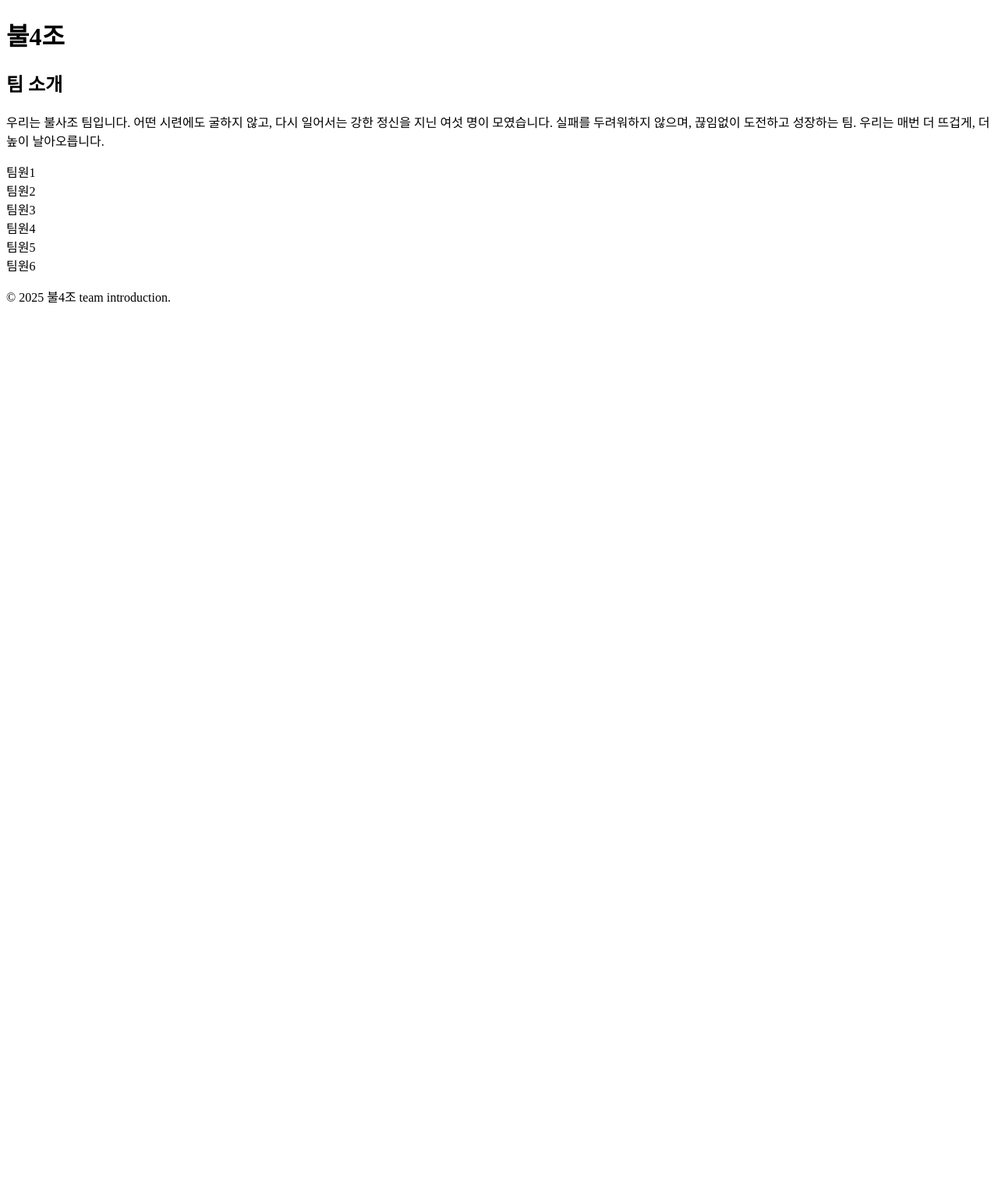
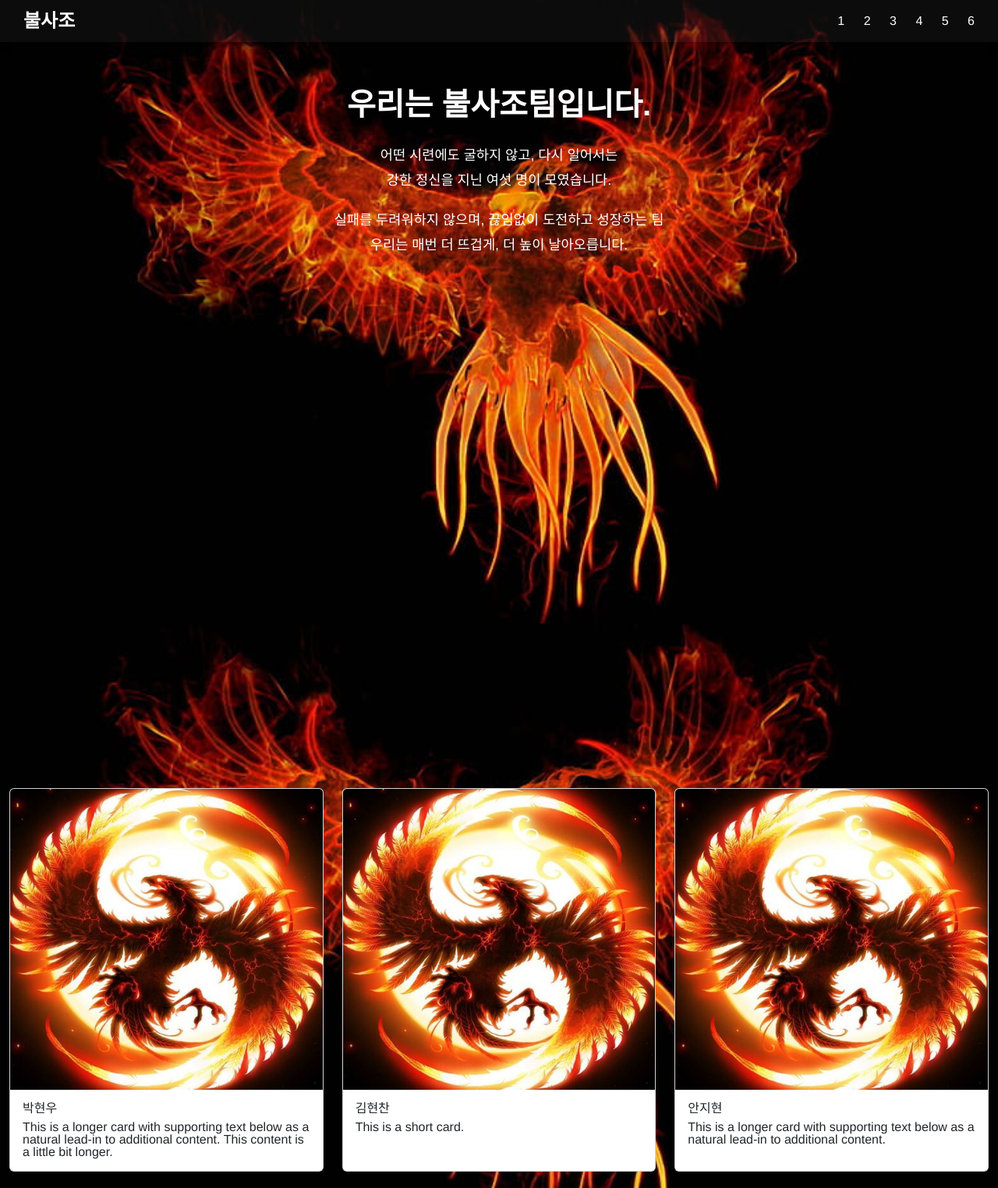
Before and after one commit to An-jihyun/team_introduction, a plain HTML site: page index.html in a window 1280 px wide. Shown: the top 1524 px of the page at 78% size. Before the commit the page ends 800 px from the top, so only its background shows below. Drawn offline with nearby package versions, Linux system fonts and the light colour scheme.

Commit message:
index.html css 구현

```diff
--- /dev/null
+++ b/css/index.css
@@ -0,0 +1,66 @@
+body {
+  background-image: url("../images/indexbg.png");
+  background-size: cover;
+  background-repeat: no-repeat;
+  background-position: center center;
+  background-attachment: fixed;
+  color: #ffffff;
+  font-family: "Helvetica Neue", sans-serif;
+  margin: 0;
+  padding: 0;
+}
+
+.navbar {
+  display: flex;
+  justify-content: space-between;
+  align-items: center;
+  padding: 15px 30px;
+  background-color: #29292948;
+  box-shadow: 0 2px 8px rgba(0, 0, 0, 0.5);
+}
+
+.logo {
+  font-size: 1.5em;
+  font-weight: bold;
+}
+
+.nav-links a {
+  color: #ffffff;
+  text-decoration: none;
+  margin-left: 20px;
+  font-size: 1em;
+  transition: color 0.3s;
+}
+
+.nav-links a:hover {
+  color: #00ffff;
+}
+
+/**/
+.team-intro {
+  color: #ffffff;
+  text-align: center;
+  padding: 60px 20px;
+  max-width: 800px;
+  margin: 0 auto;
+}
+
+.team-intro h2 {
+  font-size: 2.5em;
+  font-weight: bold;
+  margin-bottom: 30px;
+}
+
+.team-intro p {
+  font-size: 1.1em;
+  line-height: 1.8;
+  margin-bottom: 20px;
+}
+
+/**/
+
+.card-wrapper {
+  max-width: 1500px;
+  margin: 600px auto;
+  margin-bottom: 50px;
+}
--- a/index.html
+++ b/index.html
@@ -3,33 +3,113 @@
   <head>
     <meta charset="UTF-8" />
     <meta name="viewport" content="width=device-width, initial-scale=1.0" />
-    <title>🐤 불4조 팀원 소개 🔥</title>
+    <title>Dark Mode Design Showcase</title>
+    <link
+      href="https://cdn.jsdelivr.net/npm/bootstrap@5.3.5/dist/css/bootstrap.min.css"
+      rel="stylesheet"
+      integrity="sha384-SgOJa3DmI69IUzQ2PVdRZhwQ+dy64/BUtbMJw1MZ8t5HZApcHrRKUc4W0kG879m7"
+      crossorigin="anonymous"
+    />
+    <link rel="stylesheet" href="css/reset.css" />
+    <link rel="stylesheet" href="css/index.css" />
   </head>
   <body>
-    <header class="team-header">
-      <h1>불4조</h1>
+    <header class="navbar">
+      <div class="logo">불사조</div>
+      <nav class="nav-links">
+        <a href="#link1">1</a>
+        <a href="#link2">2</a>
+        <a href="#link3">3</a>
+        <a href="#link4">4</a>
+        <a href="#link5">5</a>
+        <a href="#link6">6</a>
+      </nav>
     </header>
 
     <section class="team-intro">
-      <h2>팀 소개</h2>
+      <h2>우리는 불사조팀입니다.</h2>
       <p>
-        우리는 불사조 팀입니다. 어떤 시련에도 굴하지 않고, 다시 일어서는 강한 정신을 지닌 여섯 명이
-        모였습니다. 실패를 두려워하지 않으며, 끊임없이 도전하고 성장하는 팀. 우리는 매번 더 뜨겁게,
-        더 높이 날아오릅니다.
+        어떤 시련에도 굴하지 않고, 다시 일어서는<br />
+        강한 정신을 지닌 여섯 명이 모였습니다.
+      </p>
+      <p>
+        실패를 두려워하지 않으며, 끊임없이 도전하고 성장하는 팀<br />
+        우리는 매번 더 뜨겁게, 더 높이 날아오릅니다.
       </p>
     </section>
 
-    <section class="team-members">
-      <div class="member">팀원1</div>
-      <div class="member">팀원2</div>
-      <div class="member">팀원3</div>
-      <div class="member">팀원4</div>
-      <div class="member">팀원5</div>
-      <div class="member">팀원6</div>
-    </section>
-
-    <footer class="team-footer">
-      <p>© 2025 불4조 team introduction.</p>
-    </footer>
+    <div class="card-wrapper container">
+      <div class="row row-cols-1 row-cols-md-3 g-4">
+        <div class="col">
+          <div class="card h-100">
+            <img src="./images/fbprfile.png" class="card-img-top" alt="..." />
+            <div class="card-body">
+              <h5 class="card-title">박현우</h5>
+              <p class="card-text">
+                This is a longer card with supporting text below as a natural lead-in to additional
+                content. This content is a little bit longer.
+              </p>
+            </div>
+          </div>
+        </div>
+        <div class="col">
+          <div class="card h-100">
+            <img src="./images/fbprfile.png" class="card-img-top" alt="..." />
+            <div class="card-body">
+              <h5 class="card-title">김현찬</h5>
+              <p class="card-text">This is a short card.</p>
+            </div>
+          </div>
+        </div>
+        <div class="col">
+          <div class="card h-100">
+            <img src="./images/fbprfile.png" class="card-img-top" alt="..." />
+            <div class="card-body">
+              <h5 class="card-title">안지현</h5>
+              <p class="card-text">
+                This is a longer card with supporting text below as a natural lead-in to additional
+                content.
+              </p>
+            </div>
+          </div>
+        </div>
+        <div class="col">
+          <div class="card h-100">
+            <img src="./images/fbprfile.png" class="card-img-top" alt="..." />
+            <div class="card-body">
+              <h5 class="card-title">이안근</h5>
+              <p class="card-text">
+                This is a longer card with supporting text below as a natural lead-in to additional
+                content.
+              </p>
+            </div>
+          </div>
+        </div>
+        <div class="col">
+          <div class="card h-100">
+            <img src="./images/fbprfile.png" class="card-img-top" alt="..." />
+            <div class="card-body">
+              <h5 class="card-title">한재현</h5>
+              <p class="card-text">
+                This is a longer card with supporting text below as a natural lead-in to additional
+                content.
+              </p>
+            </div>
+          </div>
+        </div>
+        <div class="col">
+          <div class="card h-100">
+            <img src="./images/fbprfile.png" class="card-img-top" alt="..." />
+            <div class="card-body">
+              <h5 class="card-title">최영재</h5>
+              <p class="card-text">
+                This is a longer card with supporting text below as a natural lead-in to additional
+                content. This content is a little bit longer.
+              </p>
+            </div>
+          </div>
+        </div>
+      </div>
+    </div>
   </body>
 </html>
```
Also changed, not shown: images/indexbg.png (added).
